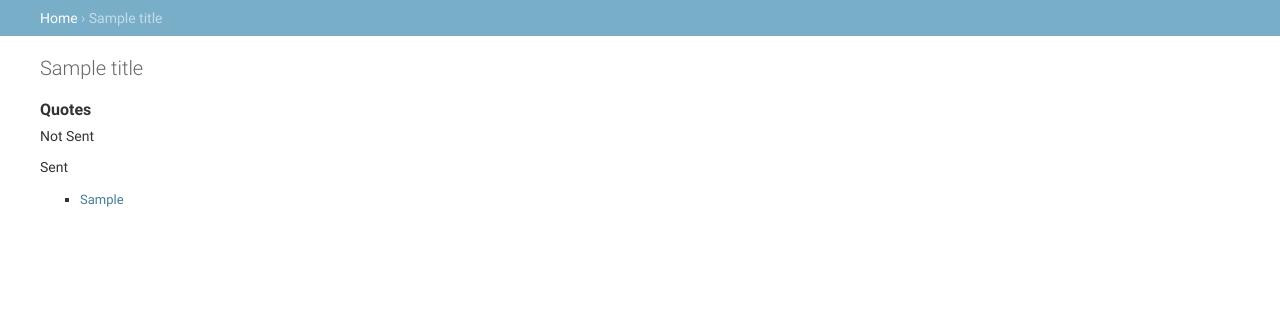
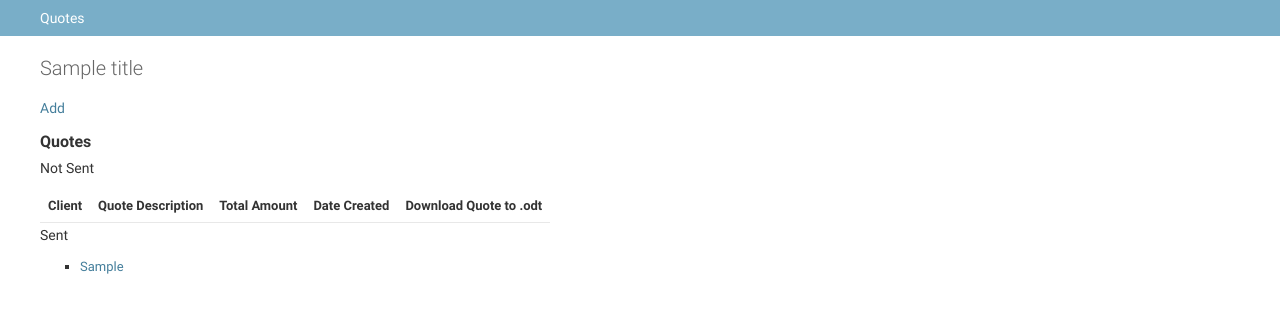
Before and after one commit to moniquehw/quoterizer, a Django app: template quotes/templates/quotes/index.html in a window 1280 px wide. Shown: the part 48-361 px from the top of the page. Run offline with Django 3.2, Linux system fonts and the light colour scheme; tables that the repository leaves empty hold one stand-in row (values such as "Sample post"); the template is opened without the code that fills it: values that come from a table or form of the project are taken from there, most other values are stand-ins (such as "Sample title", 1, 10 or a date in 2020); lists and menus that the app fills with data are empty.

Commit message:
garth made the login page work and its beautiful. F playing with tables in teh index and detail views to make pretty

```diff
--- a/quoteriser/settings.py
+++ b/quoteriser/settings.py
@@ -121,7 +121,7 @@
 STATIC_URL = '/static/'
 
 # Redirect to home URL after login (Default redirects to /accounts/profile/)
-LOGIN_REDIRECT_URL = '/admin/'
+LOGIN_REDIRECT_URL = '/quotes/'
 
 #The password reset system requires that your website supports email, which is beyond the scope of this article, so this part won't work yet. To allow testing, put the following line at the end of your settings.py file. This logs any emails sent to the console (so you can copy the password reset link from the console).
 EMAIL_BACKEND = 'django.core.mail.backends.console.EmailBackend'
--- a/quotes/admin.py
+++ b/quotes/admin.py
@@ -1,4 +1,6 @@
 from django.contrib import admin
+from django.core.urlresolvers import reverse
+from django.http import HttpResponseRedirect
 
 from .models import Quote, LineItem
 
@@ -16,5 +18,8 @@
     ]
     inlines = [QuoteInline]
 
+    def response_add(self, request, obj, post_url_continue=None):
+        return HttpResponseRedirect(reverse("quotes:index"))
+
 
 admin.site.register(Quote, QuoteAdmin)
--- a/quotes/models.py
+++ b/quotes/models.py
@@ -1,5 +1,7 @@
 from django.db import models
+from django.db.models import Sum
 from django.utils import timezone
+
 
 class Quote(models.Model):
     client = models.CharField('Client', max_length=255)
@@ -16,7 +18,6 @@
     sent = models.BooleanField('Has been sent', default=False)
     sent_date = models.DateTimeField('Date sent', editable=False, null=True)
 
-
     def __str__(self):
         return self.client
 
@@ -28,6 +29,10 @@
             self.created = timezone.now()
         return super().save(*args, **kwargs)
 
+    @property
+    def total_amount(self):
+        return self.lineitem_set.aggregate(Sum('amount'))['amount__sum']
+
 
 class LineItem(models.Model):
     quote = models.ForeignKey(Quote, on_delete=models.CASCADE)
--- a/quotes/templates/base.html
+++ b/quotes/templates/base.html
@@ -1,7 +1,11 @@
 {% extends "admin/base.html" %}
 
 {% block title %}{{ title }} | {{ site_title|default:_('Django site admin') }}{% endblock %}
-
+{% block breadcrumbs %}
+<div class="breadcrumbs">
+  <a href="{% url 'quotes:index' %}">Quotes</a>
+</div>
+{% endblock %}
 {% block branding %}
 <h1 id="site-name"><a href="{% url 'quotes:index' %}">Fancy New Quote Form</a></h1>
 {% endblock %}
--- a/quotes/templates/quotes/detail.html
+++ b/quotes/templates/quotes/detail.html
@@ -13,7 +13,7 @@
 {% for lineitem in quote.lineitem_set.all %}
     <li id="LineItem{{ forloop.counter }}">{{ lineitem.description }} {{ lineitem.amount }}</li>
 {% endfor %}
-<li>Total: {{ total }}</li>
+<li>Total: {{ quote.total_amount }}</li>
 </ul>
 </body>
 </html>
--- a/quotes/templates/quotes/index.html
+++ b/quotes/templates/quotes/index.html
@@ -6,18 +6,44 @@
 <html>
 <body>
 <link rel="stylesheet" type="text/css" href="{% static 'quotes/style.css' %}" />
+<a href="/admin/quotes/quote/add">Add</a>
 <h2>Quotes</h2>
 
 {% if quote_list %}
     <p>Not Sent</p>
-    <ul>
+    <table>
 
+      <tr>
+        <th>Client</th>
+        <th>Quote Description</th>
+        <th>Total Amount</th>
+        <th>Date Created</th>
+        <th>Download Quote to .odt</th>
+      </tr>
       {% for quote in quote_list %}
         {% if not quote.sent %}
-          <li><a href="{% url 'quotes:detail' quote.id %}">{{ quote.client }}</a></li>
-      {% endif %}
+
+          <tr>
+            <td>
+              <a href="{% url 'quotes:detail' quote.id %}">{{ quote.client }}</a>
+            </td>
+            <td>
+              {{ quote.title }}
+            </td>
+            <td>
+              {{ quote.total_amount }}
+            </td>
+            <td>
+              {{ quote.created }}
+            </td>
+
+            <td>
+              <a href="/quotes/{{ quote.id }}/download">Download</a>
+            </td>
+          </tr>
+        {% endif %}
       {% endfor %}
-  </ul>
+  </table>
 
   <p>Sent</p>
   <ul>
--- a/quotes/templates/registration/login.html
+++ b/quotes/templates/registration/login.html
@@ -16,6 +16,7 @@
 {% endif %}
 
 <form method="post" action="{% url 'login' %}">
+  POOFACE
 {% csrf_token %}
 <table>
 <tr>
```
Also changed, not shown: quotes/views.py (+1 -6 lines).
